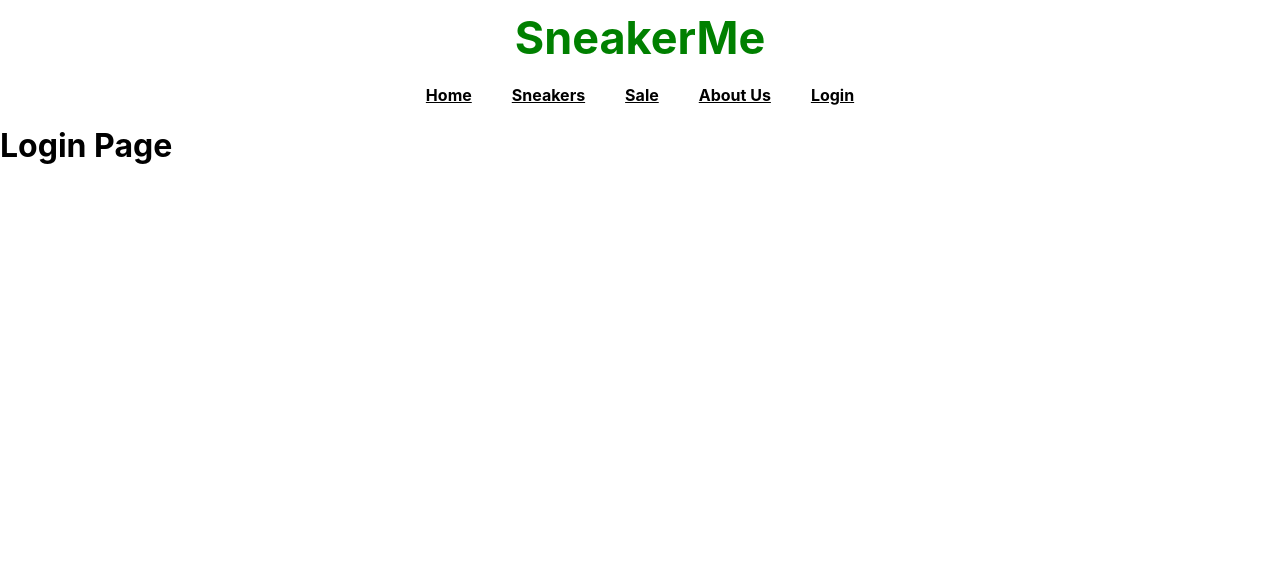
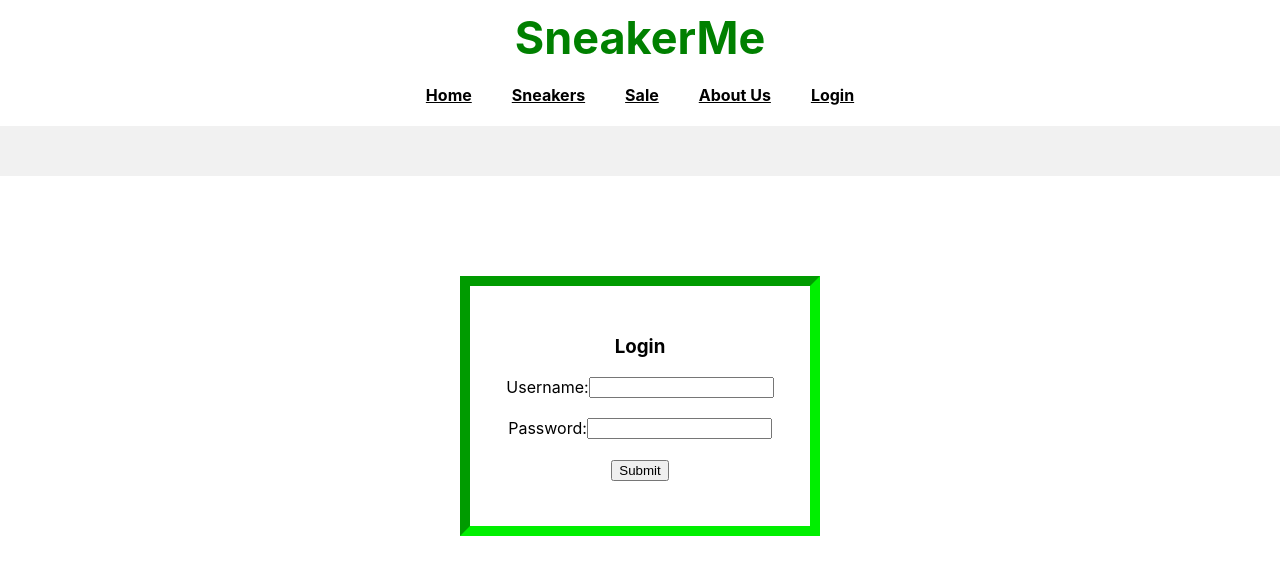
Before and after one commit to nomarolivas/SneakerMe, a React (Create React App) app in the folder application/: page /login in a window 1280 px wide. Shown: the top 574 px of the page. Built offline with nearby package versions, Linux system fonts and the light colour scheme.

Commit message:
Finished AboutUs Page

```diff
--- a/application/src/About.js
+++ b/application/src/About.js
@@ -12,7 +12,7 @@ const About = () => {
 
             </div>
 
-            <div classname="coverPic">
+            <div className="coverPic">
                 <img src={require('./images/sneakerPile.jpeg')} alt="Pile of sneakers" width="100%"  />
             </div>
 
@@ -26,13 +26,23 @@ const About = () => {
 
             <h2 className="historyBio">Our History</h2>
 
-            <p className="historyBioPara">Founded in 2005 by Christiaan Ashworth and John Parker, END. was created through a shared passion for fashion, design, art, and music. Through this passion for culture the collective vision was to bring world-renowned names, emerging designers and unearthing brands from all corners of the globe to northeast England’s like-minded community. 15 years later and END. is now a leading fashion, sneaker, and design destination, offering its global community unique experiences via physical concept stores and digital touchpoints.</p>
+            <p className="historyBioPara">Founded in 2000 by Nomar Olivas and Marina Villasenor, SneakerMe was created through a shared passion for fashion, design, art, and music. Through this passion for culture the collective vision was to bring world-renowned names, emerging designers and unearthing brands from all corners of the globe. 23 years later, SneakerMe is now a leading sneaker destination, offering its global community unique experiences via the online store.</p>
+
+            <div className='dividerForParaBottom'>
+                <h1> </h1>
+            </div>
+
+            <img src={require('./images/sneakerStore.webp')} alt="Nike Dunk Low Medium Olive" className="shoeShelf"/>
+
+            <h2 className="offerBio">What We Offer</h2>
+
+            <p className="offerBioPara">SneakerMe, the leading online destination for sneaker enthusiasts, offers an unparalleled shopping experience when it comes to purchasing the latest and most sought-after sneakers. With a meticulous curation of top-tier brands and exclusive releases, SneakerMe provides a wide selection that caters to every individual's style and preference. The user-friendly interface and intuitive navigation make browsing through their extensive catalog a breeze.</p>
 
             <div className='dividerForPara'>
                 <h1> </h1>
             </div>
 
-            <img src={require('./images/sneakerStore.webp')} alt="Nike Dunk Low Medium Olive" className="shoeShelf"/>
+            <div className='footer'> Nomar Olivas @ 2023 </div>
 
 
 
--- a/application/src/App.css
+++ b/application/src/App.css
@@ -122,42 +122,100 @@
 }
 
 .dividerForPara{
-  padding-top: 30px;
+  padding-top: 20px;
+}
+.dividerForParaBottom{
+  padding-top: 100px;
+
 }
 
 .historyPic{
   float: left;
   height: 30%;
   width: 30%;
-  font-family: Veranda;
+  /* font-family: Veranda; */
   padding-left: 40px;
 }
+
 
 .historyBio{
   text-align: center;
 
 }
 
-.historyBioPara{
-  /* display: flex; */
+.offerBio{
+  text-align: center;
+  padding-right: 20px;
+
+}
+
+.offerBioPara{
   font-size: 20px;
 
+  margin-left: 40px;
 
+  margin-right: 20px;
+
+  padding-right: 20px;
+
+
+
+
+  /* margin-left: 40%;
+  margin-right: 10%;
+  margin-bottom: 20%; */
+  resize: none;
+  /* float: left; */
+
+}
+
+.historyBioPara{
+  font-size: 20px;
   margin-left: 40%;
   margin-right: 10%;
   margin-bottom: 20%;
-  /* padding: auto; */
   resize: none;
-  /* position: fixed; */
+}
 
-  /* min-width: 30%;
+.shoeShelf{
+  float: right;
+  padding-right: 40px;
+  padding-left: 20px;
+}
 
-  width: 0; */
+
+.logInTop{
+  padding-top: 10px;
+}
+
+.loginPage{
+
+  text-align: center;
+
+}
+
+.logInForm{
+
+  border-style: inset;
+  border-width: 10px;
+  border-color: rgb(0, 239, 0);
+  width: 300px;
+  height: 200px;
+  padding: 20px;
+  margin-left: auto;
+  margin-right: auto;
+  margin-top: 100px;
+
+
+}
+
+
+.input-container{
+  display: flex;
+  justify-content: center;
+  padding-bottom: 20px;
+
 
 
 
 }
-
-.shoeShelf{
-  float: right;
-}
--- a/application/src/Login.js
+++ b/application/src/Login.js
@@ -1,7 +1,36 @@
 const Login = () => {
     return (
 
-        <h1>Login Page</h1>
+        <div className="loginPage">
+            <div className='divider'>
+            <h1> </h1>
+            </div>
+
+            <div className="pageTitle">
+               <h2 className="pageTitleHistory"> </h2>
+
+
+            </div>
+
+
+
+
+
+            <form className="logInForm">
+                <h3 className= "logInTop">Login</h3>
+                <div className="input-container">
+                    <label>Username:</label>
+                    <input type="text" name="userName"></input>
+                </div>
+                <div className="input-container">
+                    <label>Password:</label>
+                    <input type="password" name="passWord"></input>
+                </div>
+                <input type="submit"></input>
+
+            </form>
+
+     </div>
 
 
     );
```
